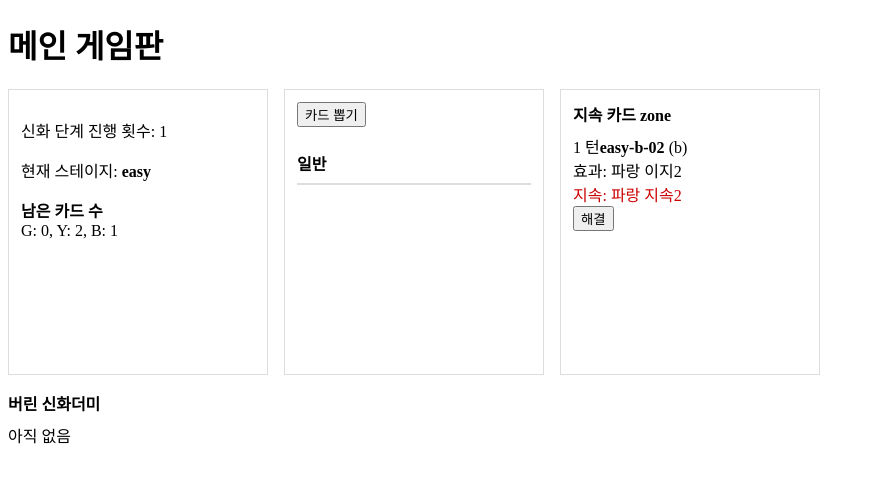
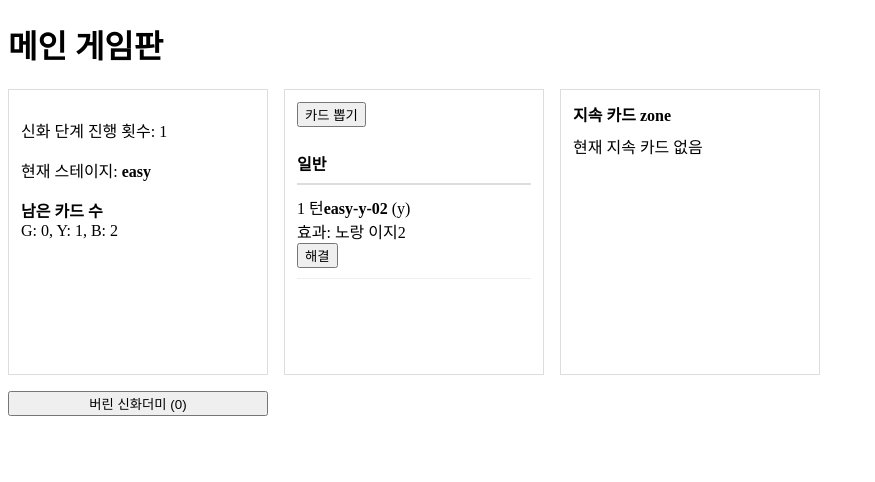
Before and after one commit to CCTTBG/elder, a Vue app: page /boss/1 in a window 1280 px wide. Both pictures are taken after a click on the button "카드 뽑기". Shown: the top 482 px of the page, without its empty margins (0-875 px from the left). Built offline with nearby package versions, Linux system fonts and the light colour scheme.

Commit message:
신화카드 해결시 버림더미 팝업으로 가도록 개발

```diff
--- a/src/component/mainGamePage.vue
+++ b/src/component/mainGamePage.vue
@@ -8,244 +8,150 @@
 
     <div v-else>
       <div class="gameBoard">
-    <!-- 좌측: 상태/남은 카드/턴 정보 -->
+        <!-- 좌측 -->
         <section class="leftZone">
-      <p>신화 단계 진행 횟수: {{ mythosTurns }}</p>
-      <p>현재 스테이지: <b>{{ currentStage }}</b></p>
+          <p>신화 단계 진행 횟수: {{ mythos.mythosTurns }}</p>
+          <p>현재 스테이지: <b>{{ mythos.currentStage }}</b></p>
 
           <div>
             <b>남은 카드 수</b>
             <div>
-          G: {{ remaining[currentStage].g }},
-          Y: {{ remaining[currentStage].y }},
-          B: {{ remaining[currentStage].b }}
+              G: {{ mythos.remaining[mythos.currentStage].g }},
+              Y: {{ mythos.remaining[mythos.currentStage].y }},
+              B: {{ mythos.remaining[mythos.currentStage].b }}
             </div>
           </div>
         </section>
 
-    <!-- 중앙: 카드 뽑기 + (일반/지속 2열 보드) -->
+        <!-- 중앙 -->
         <section class="centerZone">
-      <button @click="drawMythos" :disabled="isGameOver">
+          <button @click="drawMythos" :disabled="mythos.isGameOver">
             카드 뽑기
           </button>
 
-      <div v-if="isGameOver" style="margin-top:12px;">
+          <div v-if="mythos.isGameOver" style="margin-top:12px;">
             <b>더 이상 뽑을 카드가 없습니다. (Hard까지 소진)</b>
           </div>
 
-      <div class=" mythosCardScroll" style="margin-top:16px;">
+          <div class="mythosCardScroll" style="margin-top:16px;">
             <div class="head">일반</div>
 
-      <div v-for="card in normalCards" :key="card.id" class="row">
+            <div v-for="card in mythos.normalCards" :key="card.id + '-' + card.drawTurn" class="row">
               <div class="cell">
                 <span>{{ card.drawTurn }} 턴</span>
                 <b>{{ card.id }}</b> ({{ card.color }})
                 <div>효과: {{ card.effect }}</div>
-          <button @click="goTomb(card)">해결</button>
+                <button @click="mythos.goTomb(card)">해결</button>
               </div>
             </div>
           </div>
         </section>
 
+        <!-- 우측 -->
         <section class="rightZone">
           <div class="zoneTitle">지속 카드 zone</div>
 
-      <div v-if="ongoingCards.length === 0" class="empty">
+          <div v-if="mythos.ongoingCards.length === 0" class="empty">
             현재 지속 카드 없음
           </div>
 
           <div v-else class="mythosCardScroll">
-        <div v-for="card in ongoingCards" :key="card.id" class="ongoingCard">
+            <div v-for="card in mythos.ongoingCards" :key="card.id + '-' + card.drawTurn" class="ongoingCard">
               <span>{{ card.drawTurn }} 턴</span>
               <b>{{ card.id }}</b> ({{ card.color }})
               <div>효과: {{ card.effect }}</div>
               <div class="ongoingText">지속: {{ card.OngoingEffect }}</div>
-          <button @click="goTomb(card)">해결</button>
+              <button @click="mythos.goTomb(card)">해결</button>
             </div>
           </div>
         </section>
 
-    <section class="tombZone">
-      <div class="zoneTitle">버린 신화더미</div>
+        <!-- ✅ Tomb는 메인에서 영역 렌더링 대신: 버튼 + 모달 -->
+        <button @click="ui.isTombOpen = true">
+          버린 신화더미 ({{ mythos.tombCards.length }})
+        </button>
 
-      <div v-if="tombCards.length === 0">아직 없음</div>
-
-      <div v-else>
-        <div v-for="card in tombCards" :key="card.id + '-' + card.drawTurn" class="cell">
-          <span>{{ card.drawTurn }} 턴</span>
-          <b>{{ card.id }}</b> ({{ card.color }})
-          <div>효과: {{ card.effect }}</div>
-          <div v-if="card.Ongoing" class="ongoingText">지속: {{ card.OngoingEffect }}</div>
-        </div>
-      </div>
-    </section>
-
+        <tombZoneModal
+          v-if="ui.isTombOpen"
+          :tombCards="mythos.tombCards"
+          @close="ui.isTombOpen = false"
+        />
       </div>
 
       <mythosCardDeck ref="deck" />
     </div>
-
   </div>
 </template>
 
 <script>
 import mythosCardDeck from './mythosCardDeck.vue'
+import tombZoneModal from './tombZoneModal.vue'
 import bossStages from '@/assets/bossStage.json'
 
+import { useMythosStore } from '@/stores/mythosStore'
+import { useUiStore } from '@/stores/uiStore'
+
 export default {
-  components: { mythosCardDeck },
+  components: { mythosCardDeck, tombZoneModal },
   props: { bossId: { type: String, required: true } },
-
-  data() {
-    return {
-      mythosTurns: 0,
-      stageOrder: ['easy', 'normal', 'hard'],
-      stageIdx: 0,
-      mythosTurnsHistory:[],
-      // stage별 남은 카운트 (bossStage에서 복제해서 씀)
-      remaining: {
-        easy: { g: 0, y: 0, b: 0 },
-        normal: { g: 0, y: 0, b: 0 },
-        hard: { g: 0, y: 0, b: 0 },
-      },
-
-      drawnCards: [],
-      tombCards:[],
-
-      usedIds: new Set(),
-
-      isGameOver: false,
-    }
-  },
 
   computed: {
     selectedStage() {
       return bossStages.find(s => String(s.id) === String(this.bossId)) || null
     },
-
-    currentStage() {
-      return this.stageOrder[this.stageIdx]
   },
-
-    normalCards() {
-      return this.drawnCards.filter(c => !c.Ongoing)
+  data() {
+    return {
+      mythos: null,
+      ui: null,
+    }
   },
-    ongoingCards() {
-      return this.drawnCards.filter(c => c.Ongoing)
-    },
+  // ✅ Options API에서도 Pinia는 이렇게 붙이면 됩니다
+  created() {
+    this.mythos = useMythosStore()
+    this.ui = useUiStore()
+    this.mythos.resetGameState(this.selectedStage)
   },
 
   watch: {
     bossId: {
       immediate: true,
       handler() {
-        this.resetGameState()
+        if (!this.mythos) this.mythos = useMythosStore()
+        this.mythos.resetGameState(this.selectedStage)
       },
     },
   },
 
   methods: {
-    goTomb(card){
-      this.tombCards.push({...card})
-      this.drawnCards = this.drawnCards.filter(c => c.id !== card.id)
-    },
-    resetGameState() {
-      this.mythosTurns = 0
-      this.stageIdx = 0
-      this.drawnCards = []
-      this.usedIds = new Set()
-      this.isGameOver = false
+    drawMythos() {
+      if (this.mythos.isGameOver) return
+      if (!this.mythos.ensureValidStage()) return
 
-      if (!this.selectedStage) return
-
-      // bossStage.json 기준으로 remaining 초기화
-      const e = this.selectedStage.easy
-      const n = this.selectedStage.normal // bossStage.json은 normal로 정상
-      const h = this.selectedStage.hard
-
-      this.remaining = {
-        easy: { g: e.g, y: e.y, b: e.b },
-        normal: { g: n.g, y: n.y, b: n.b },
-        hard: { g: h.g, y: h.y, b: h.b },
-      }
-    },
-
-    stageIsEmpty(stageKey) {
-      const r = this.remaining[stageKey]
-      return r.g + r.y + r.b <= 0
-    },
-
-    // 현재 stage가 소진되면 다음 stage로 자동 승격
-    ensureValidStage() {
-        while (this.stageIdx < this.stageOrder.length && this.stageIsEmpty(this.currentStage)) {
-          this.stageIdx += 1
+      const stage = this.mythos.currentStage
+      const color = this.mythos.pickColorWeighted(stage)
+      if (!color) {
+        if (!this.mythos.ensureValidStage()) return
       }
 
-        if (this.stageIdx >= this.stageOrder.length) {
-          this.isGameOver = true
-          // ✅ currentStage가 undefined가 되지 않게 마지막 스테이지로 고정
-          this.stageIdx = this.stageOrder.length - 1
-          return false
-        }
-        return true
-      },
-
-    // 남은 g/y/b를 “가중치 랜덤”으로 1개 선택
-    pickColorWeighted(stageKey) {
-      const r = this.remaining[stageKey]
-      const bag = []
-      for (let i = 0; i < r.g; i++) bag.push('g')
-      for (let i = 0; i < r.y; i++) bag.push('y')
-      for (let i = 0; i < r.b; i++) bag.push('b')
-
-      if (bag.length === 0) return null
-      return bag[Math.floor(Math.random() * bag.length)]
-    },
-
-    drawMythos() {
-      if (this.isGameOver) return
-      if (!this.ensureValidStage()) return
-
-      const stage = this.currentStage
-      const color = this.pickColorWeighted(stage)
-      if (!color) {
-        // 이 경우는 stageEmpty 처리로 보통 안 옴. 방어 코드.
-        if (!this.ensureValidStage()) return
-      }
+      const usedIdsSet = new Set(this.mythos.usedIds)
 
       const card = this.$refs.deck.drawOne({
         stage,
         color,
-        usedIds: this.usedIds,
+        usedIds: usedIdsSet,
       })
 
       if (!card) {
-        // 여기서는 게임오버 처리 대신, 우선 멈추게 함.
-        // 필요하면 "다른 색을 다시 뽑기" 같은 보정 로직도 가능.
-        console.warn(`No available card for stage=${stage}, color=${color}`)
-        this.isGameOver = true
+        this.mythos.isGameOver = true
         return
       }
-          // 이번에 뽑힌 “턴 번호”
-      const turn = this.mythosTurns + 1
 
-      //  원본 객체 공유 방지 + 카드에 턴 정보 부여
-      const cardWithTurn = { ...card, drawTurn: turn }
-      //  메인이 상태를 업데이트 (단일 원천)
-
-      this.drawnCards.push(cardWithTurn)
-      this.usedIds.add(card.id)
-      this.remaining[stage][color] -= 1
-      this.mythosTurns += 1
-
-
-      // 혹시 이번 드로우로 stage가 0이 되었으면 다음 턴에 자동 승격되도록 유지
-      this.ensureValidStage()
+      // ✅ 상태 반영은 store가 책임
+      this.mythos.applyDraw({ card, stage, color })
     },
   },
 }
 </script>
 
-<style src="../assets/css/maingame.css">
-
-</style>
+<style src="../assets/css/maingame.css"></style>
--- /dev/null
+++ b/src/component/tombZoneModal.vue
@@ -0,0 +1,66 @@
+<template>
+  <Teleport to="body">
+    <div class="modalOverlay" @click.self="$emit('close')">
+      <div class="modalContent">
+        <div class="modalHeader">
+          <h3>버린 신화더미</h3>
+          <button @click="$emit('close')">닫기</button>
+        </div>
+
+        <div v-if="tombCards.length === 0">아직 없음</div>
+
+        <div v-else>
+          <div
+            v-for="card in tombCards"
+            :key="card.id + '-' + card.drawTurn"
+            class="cell"
+          >
+            <span>{{ card.drawTurn }} 턴</span>
+            <b>{{ card.id }}</b> ({{ card.color }})
+            <div>효과: {{ card.effect }}</div>
+            <div v-if="card.Ongoing" class="ongoingText">
+              지속: {{ card.OngoingEffect }}
+            </div>
+          </div>
+        </div>
+      </div>
+    </div>
+  </Teleport>
+</template>
+
+<script>
+export default {
+  props: {
+    tombCards: { type: Array, required: true },
+  },
+  emits: ['close'],
+}
+</script>
+
+<style scoped>
+.modalOverlay {
+  position: fixed;
+  inset: 0;
+  background: rgba(0,0,0,0.55);
+  display: flex;
+  justify-content: center;
+  align-items: center;
+  z-index: 9999;
+}
+
+.modalContent {
+  width: min(720px, 92vw);
+  max-height: 82vh;
+  overflow: auto;
+  background: #fff;
+  border-radius: 10px;
+  padding: 16px;
+}
+
+.modalHeader {
+  display: flex;
+  justify-content: space-between;
+  align-items: center;
+  margin-bottom: 12px;
+}
+</style>
--- /dev/null
+++ b/src/stores/mythosStore.js
@@ -0,0 +1,113 @@
+import { defineStore } from 'pinia'
+
+export const useMythosStore = defineStore('mythos', {
+  state: () => ({
+    mythosTurns: 0,
+
+    stageOrder: ['easy', 'normal', 'hard'],
+    stageIdx: 0,
+
+    // ✅ 기존 메인과 동일한 구조로 유지
+    remaining: {
+      easy: { g: 0, y: 0, b: 0 },
+      normal: { g: 0, y: 0, b: 0 },
+      hard: { g: 0, y: 0, b: 0 },
+    },
+
+    drawnCards: [],
+    tombCards: [],
+
+    // Set은 직렬화/저장에 불리하니 배열로 가는 게 낫습니다
+    usedIds: [],
+
+    isGameOver: false,
+  }),
+
+  getters: {
+    currentStage(state) {
+      return state.stageOrder[state.stageIdx]
+    },
+    normalCards(state) {
+      return state.drawnCards.filter(c => !c.Ongoing)
+    },
+    ongoingCards(state) {
+      return state.drawnCards.filter(c => c.Ongoing)
+    },
+  },
+
+  actions: {
+    resetGameState(selectedStage) {
+      this.mythosTurns = 0
+      this.stageIdx = 0
+      this.drawnCards = []
+      this.tombCards = []
+      this.usedIds = []
+      this.isGameOver = false
+
+      if (!selectedStage) return
+
+      const e = selectedStage.easy
+      const n = selectedStage.normal
+      const h = selectedStage.hard
+
+      this.remaining = {
+        easy: { g: e.g, y: e.y, b: e.b },
+        normal: { g: n.g, y: n.y, b: n.b },
+        hard: { g: h.g, y: h.y, b: h.b },
+      }
+    },
+
+    goTomb(card) {
+      this.tombCards.push({ ...card })
+      // ✅ drawTurn까지 포함해 정확히 제거 (id만으로 제거하면 중복/오작동 가능)
+      this.drawnCards = this.drawnCards.filter(
+        c => !(c.id === card.id && c.drawTurn === card.drawTurn)
+      )
+    },
+
+    stageIsEmpty(stageKey) {
+      const r = this.remaining[stageKey]
+      return r.g + r.y + r.b <= 0
+    },
+
+    ensureValidStage() {
+      while (
+        this.stageIdx < this.stageOrder.length &&
+        this.stageIsEmpty(this.currentStage)
+      ) {
+        this.stageIdx += 1
+      }
+
+      if (this.stageIdx >= this.stageOrder.length) {
+        this.isGameOver = true
+        this.stageIdx = this.stageOrder.length - 1
+        return false
+      }
+      return true
+    },
+
+    pickColorWeighted(stageKey) {
+      const r = this.remaining[stageKey]
+      const bag = []
+      for (let i = 0; i < r.g; i++) bag.push('g')
+      for (let i = 0; i < r.y; i++) bag.push('y')
+      for (let i = 0; i < r.b; i++) bag.push('b')
+      if (bag.length === 0) return null
+      return bag[Math.floor(Math.random() * bag.length)]
+    },
+
+    // ✅ 메인이 deck.drawOne()으로 뽑아온 결과만 "적용"하게 만들기
+    applyDraw({ card, stage, color }) {
+      const turn = this.mythosTurns + 1
+      const cardWithTurn = { ...card, drawTurn: turn }
+
+      this.drawnCards.push(cardWithTurn)
+      this.usedIds.push(card.id)
+
+      this.remaining[stage][color] -= 1
+      this.mythosTurns += 1
+
+      this.ensureValidStage()
+    },
+  },
+})
--- /dev/null
+++ b/src/stores/uiStore.js
@@ -0,0 +1,8 @@
+import { defineStore } from 'pinia'
+import { ref } from 'vue'
+
+export const useUiStore = defineStore('ui', () => {
+  const isTombOpen = ref(false)
+
+  return { isTombOpen }
+})
```
Also changed, not shown: src/stores/counter.js (deleted, +0 -12 lines). Lines whose indentation alone changed are shown as unchanged.
